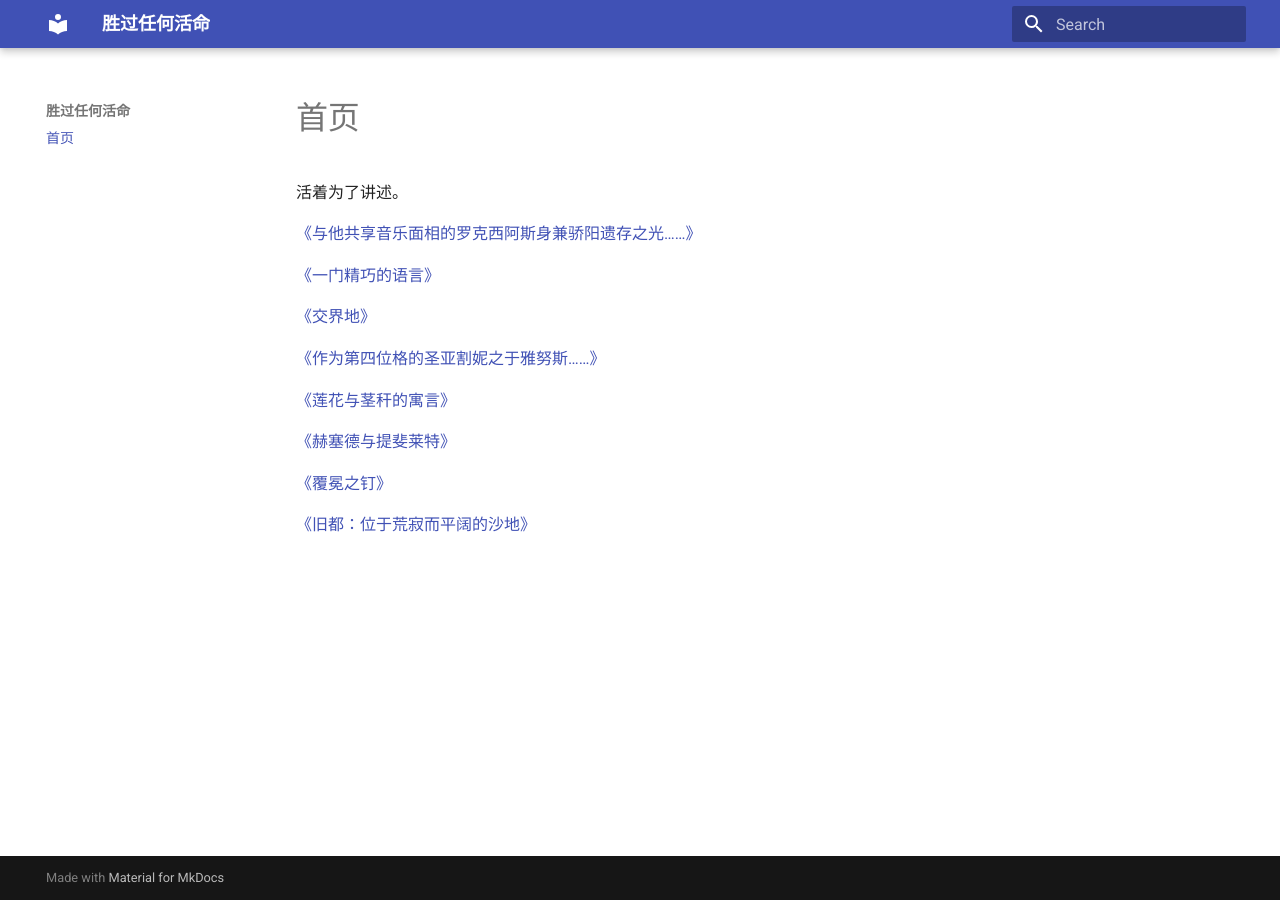
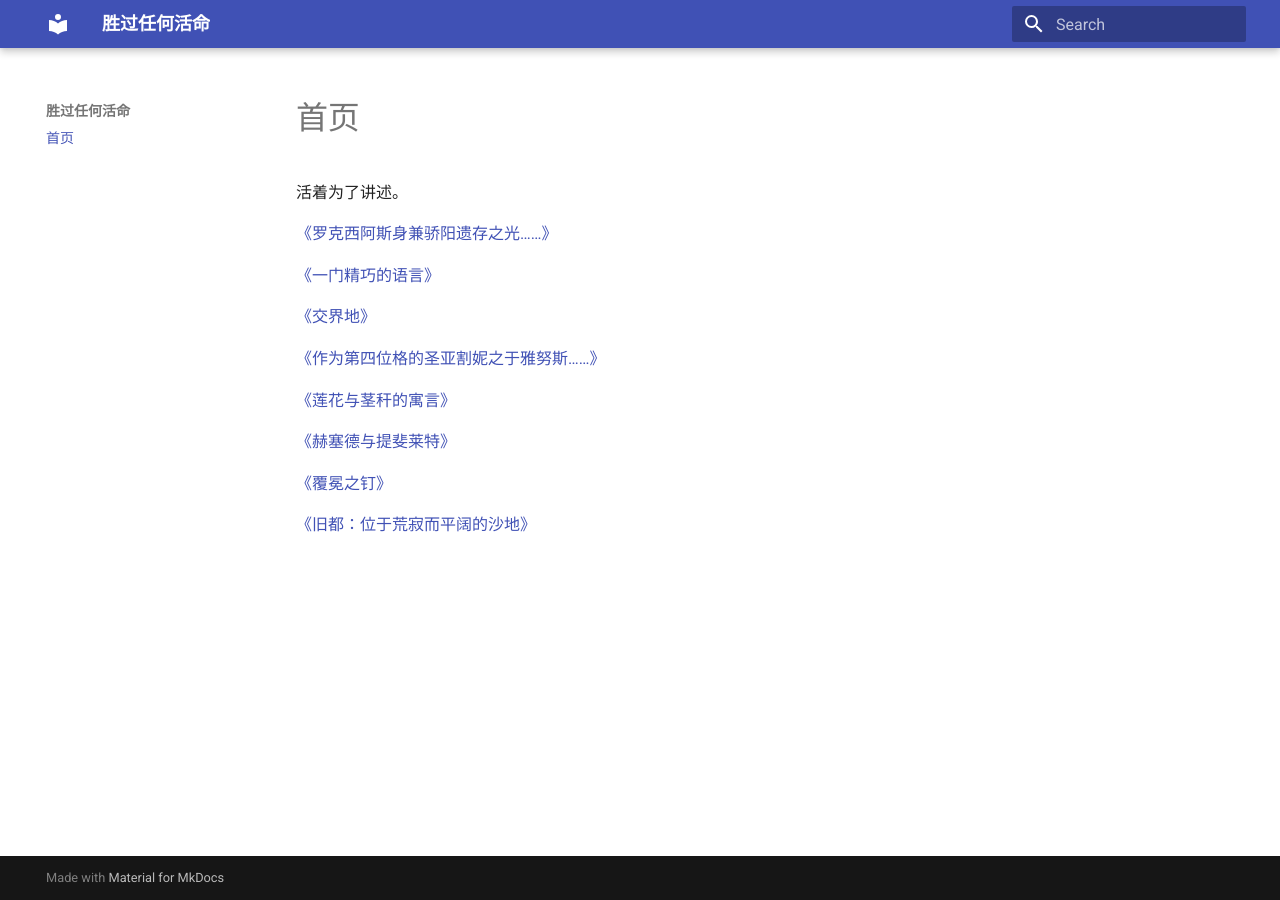
Before and after one commit to 2421bet-coder/my-personal-website, an MkDocs documentation site: the page built from docs/index.md, in a window 1280 px wide. Built offline with MkDocs 1.6.1 and Material for MkDocs 9.7.7, drawn with Linux system fonts in a browser that asks for light colours.

Commit message:
pre update 6

```diff
--- a/docs/index.md
+++ b/docs/index.md
@@ -1,6 +1,6 @@
 活着为了讲述。
 
-[《与他共享音乐面相的罗克西阿斯身兼骄阳遗存之光……》](apollo.md)
+[《罗克西阿斯身兼骄阳遗存之光……》](apollo.md)
 
 [《一门精巧的语言》](thoth.md)
 
```
